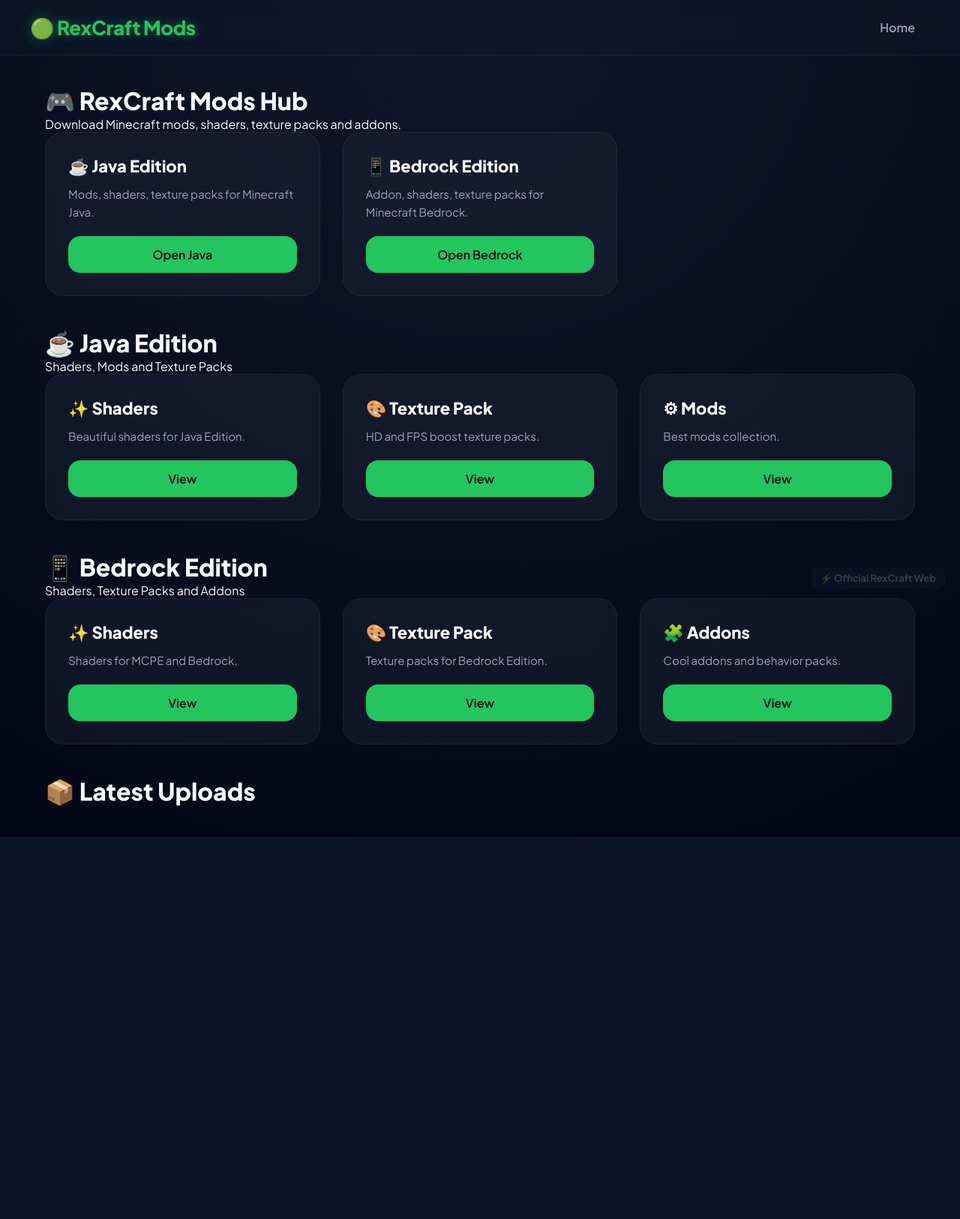
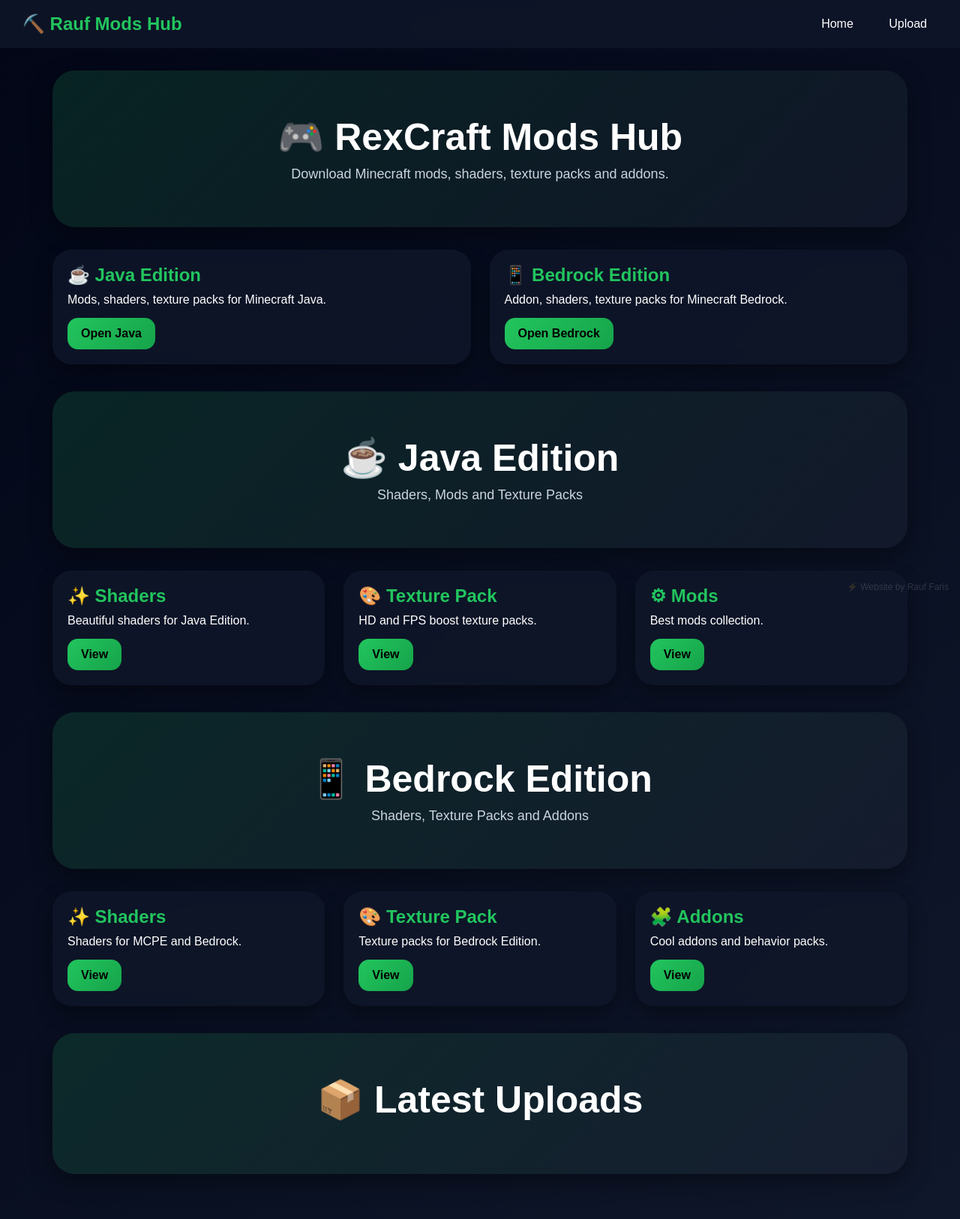
Before and after one commit to mlf167937-svg/mods-hub, a Flask app: page / in a window 1280 px wide. Shown: the whole page at 75% size. Before the commit the page ends 1116 px from the top, so only its background shows below. Run offline with Flask 3, Linux system fonts and the light colour scheme.

Commit message:
Update base.html

```diff
--- a/templates/base.html
+++ b/templates/base.html
@@ -1,252 +1,195 @@
 <!DOCTYPE html>
-<html lang="id">
+<html>
 <head>
-    <meta charset="UTF-8">
-    <title>{{ title if title else 'RexCraft Mods - Minecraft Hub' }}</title>
+<title>{{ title if title else 'Rauf Mods Hub' }}</title>
 <meta name="viewport" content="width=device-width, initial-scale=1.0">
-    <link href="https://fonts.googleapis.com/css2?family=Plus+Jakarta+Sans:wght@400;600;800&display=swap" rel="stylesheet">
 
 <style>
-        * {
-            margin: 0;
-            padding: 0;
-            box-sizing: border-box;
-            font-family: 'Plus Jakarta Sans', sans-serif;
+
+*{
+margin:0;
+padding:0;
+box-sizing:border-box;
 }
 
-        body {
-            background: radial-gradient(circle at top, #0f172a 0%, #020617 100%);
-            color: #f8fafc;
-            min-height: 100vh;
-            overflow-x: hidden;
+body{
+font-family:sans-serif;
+background:
+linear-gradient(135deg,#020617,#0f172a);
+color:white;
+min-height:100vh;
 }
 
-        .nav {
-            display: flex;
-            justify-content: space-between;
-            align-items: center;
-            padding: 20px 40px;
-            background: rgba(15, 23, 42, 0.65);
-            backdrop-filter: blur(14px);
-            -webkit-backdrop-filter: blur(14px);
-            border-bottom: 1px solid rgba(255, 255, 255, 0.05);
-            position: sticky;
-            top: 0;
-            z-index: 999;
+.nav{
+display:flex;
+justify-content:space-between;
+align-items:center;
+padding:18px 30px;
+background:rgba(15,23,42,0.8);
+backdrop-filter:blur(10px);
+position:sticky;
+top:0;
+z-index:999;
 }
 
-        .logo {
-            font-size: 26px;
-            font-weight: 800;
-            color: #22c55e;
-            text-shadow: 0 0 15px rgba(34, 197, 94, 0.4);
-            letter-spacing: -0.5px;
+.logo{
+font-size:24px;
+font-weight:bold;
+color:#22c55e;
 }
 
-        .nav-links a {
-            text-decoration: none;
-            color: #94a3b8;
-            font-weight: 600;
-            padding: 10px 20px;
-            border-radius: 12px;
-            transition: all 0.3s ease;
+.nav a{
+text-decoration:none;
+color:white;
+margin-left:15px;
+padding:10px 14px;
+border-radius:12px;
+transition:0.3s;
 }
 
-        .nav-links a:hover {
-            background: rgba(34, 197, 94, 0.15);
-            color: #22c55e;
+.nav a:hover{
+background:#22c55e;
+color:black;
 }
 
-        .container {
-            max-width: 1200px;
-            margin: auto;
-            padding: 40px 20px;
+.container{
+max-width:1200px;
+margin:auto;
+padding:30px;
 }
 
-        /* Hero Banner Utama dengan Background banner.jpg Berjalan */
-        .hero-banner {
-            position: relative;
-            height: 380px;
-            border-radius: 32px;
-            overflow: hidden;
-            display: flex;
-            flex-direction: column;
-            justify-content: center;
-            align-items: center;
-            text-align: center;
-            padding: 0 20px;
-            margin-bottom: 40px;
-            box-shadow: 0 20px 50px rgba(0, 0, 0, 0.6);
-            border: 1px solid rgba(34, 197, 94, 0.2);
+.hero{
+background:
+linear-gradient(
+135deg,
+rgba(34,197,94,0.15),
+rgba(255,255,255,0.03)
+);
+
+padding:60px 30px;
+text-align:center;
+border-radius:30px;
+margin-bottom:30px;
+box-shadow:0 10px 30px rgba(0,0,0,0.4);
 }
 
-        /* Efek Animasi Bergerak/Berjalan pada Gambar Banner */
-        .hero-bg {
-            position: absolute;
-            top: 0;
-            left: 0;
-            width: 100%;
-            height: 100%;
-            background-image: url('/static/img/banner.jpg');
-            background-size: cover;
-            background-position: center;
-            z-index: 1;
-            /* Animasi zoom & geser perlahan (berjalan otomatis) */
-            animation: bannerBerjalan 20s infinite alternate ease-in-out;
+.hero h1{
+font-size:50px;
+margin-bottom:10px;
 }
 
-        @keyframes bannerBerjalan {
-            0% {
-                transform: scale(1) translate(0px, 0px);
-            }
-            100% {
-                transform: scale(1.15) translate(-10px, -10px);
-            }
+.hero p{
+color:#cbd5e1;
+font-size:18px;
 }
 
-        /* Lapisan Gelap di atas banner agar teks gampang dibaca */
-        .hero-overlay {
-            position: absolute;
-            top: 0;
-            left: 0;
-            width: 100%;
-            height: 100%;
-            background: linear-gradient(to bottom, rgba(2, 6, 23, 0.3) 0%, rgba(2, 6, 23, 0.85) 100%);
-            z-index: 2;
+.grid{
+display:grid;
+grid-template-columns:repeat(auto-fit,minmax(280px,1fr));
+gap:25px;
 }
 
-        .hero-content {
-            position: relative;
-            z-index: 3;
-            max-width: 700px;
+.card{
+background:rgba(15,23,42,0.8);
+padding:20px;
+border-radius:25px;
+backdrop-filter:blur(10px);
+transition:0.3s;
+box-shadow:0 10px 25px rgba(0,0,0,0.4);
 }
 
-        .hero-content h1 {
-            font-size: 48px;
-            font-weight: 800;
-            margin-bottom: 16px;
-            letter-spacing: -1px;
-            background: linear-gradient(to right, #ffffff, #22c55e);
-            -webkit-background-clip: text;
-            -webkit-text-fill-color: transparent;
-            text-shadow: 0 4px 12px rgba(0,0,0,0.5);
+.card:hover{
+transform:translateY(-6px);
 }
 
-        .hero-content p {
-            color: #cbd5e1;
-            font-size: 18px;
-            text-shadow: 0 2px 8px rgba(0,0,0,0.6);
+.card h2{
+margin-bottom:10px;
+color:#22c55e;
 }
 
-        /* Grid System & Cards */
-        .grid {
-            display: grid;
-            grid-template-columns: repeat(auto-fill, minmax(320px, 1fr));
-            gap: 30px;
+.badge{
+display:inline-block;
+padding:6px 12px;
+border-radius:999px;
+background:#22c55e;
+color:black;
+font-size:13px;
+font-weight:bold;
+margin-bottom:12px;
 }
 
-        .card {
-            background: rgba(30, 41, 59, 0.4);
-            border: 1px solid rgba(255, 255, 255, 0.05);
-            padding: 30px;
-            border-radius: 24px;
-            backdrop-filter: blur(8px);
-            transition: all 0.4s cubic-bezier(0.4, 0, 0.2, 1);
-            display: flex;
-            flex-direction: column;
-            justify-content: space-between;
+.btn{
+display:inline-block;
+padding:12px 18px;
+border-radius:14px;
+background:linear-gradient(135deg,#22c55e,#16a34a);
+text-decoration:none;
+color:black;
+font-weight:bold;
+margin-top:15px;
+transition:0.3s;
 }
 
-        .card:hover {
-            transform: translateY(-8px);
-            border-color: rgba(34, 197, 94, 0.4);
-            box-shadow: 0 15px 35px rgba(34, 197, 94, 0.1);
+.btn:hover{
+transform:scale(1.04);
 }
 
-        .card h2 {
-            font-size: 22px;
-            font-weight: 700;
-            margin-bottom: 12px;
-            color: #ffffff;
+input,textarea{
+width:100%;
+padding:14px;
+margin-top:12px;
+border:none;
+border-radius:14px;
+background:#111827;
+color:white;
 }
 
-        .card:hover h2 {
-            color: #22c55e;
+.watermark{
+position:fixed;
+bottom:10px;
+right:15px;
+color:rgba(255,255,255,0.15);
+font-size:12px;
+pointer-events:none;
 }
 
-        .card p {
-            color: #94a3b8;
-            font-size: 15px;
-            line-height: 1.6;
-            margin-bottom: 20px;
+@media(max-width:700px){
+
+.hero h1{
+font-size:34px;
 }
 
-        .badge {
-            align-self: flex-start;
-            padding: 6px 14px;
-            border-radius: 999px;
-            background: rgba(34, 197, 94, 0.15);
-            color: #22c55e;
-            border: 1px solid rgba(34, 197, 94, 0.3);
-            font-size: 13px;
-            font-weight: 600;
-            margin-bottom: 16px;
+.nav{
+flex-direction:column;
+gap:15px;
 }
 
-        .btn {
-            display: inline-flex;
-            align-items: center;
-            justify-content: center;
-            padding: 14px 24px;
-            border-radius: 16px;
-            background: #22c55e;
-            text-decoration: none;
-            color: #020617;
-            font-weight: 600;
-            transition: all 0.3s ease;
-            width: 100%;
 }
 
-        .btn:hover {
-            background: #16a34a;
-            transform: translateY(-2px);
-            box-shadow: 0 6px 20px rgba(34, 197, 94, 0.4);
-        }
-
-        .watermark {
-            position: fixed;
-            bottom: 15px;
-            right: 20px;
-            color: rgba(255, 255, 255, 0.2);
-            font-size: 13px;
-            font-weight: 600;
-            background: rgba(15, 23, 42, 0.6);
-            padding: 6px 12px;
-            border-radius: 8px;
-            backdrop-filter: blur(5px);
-        }
-
-        @media (max-width: 768px) {
-            .hero-banner { height: 280px; }
-            .hero-content h1 { font-size: 32px; }
-            .nav { padding: 20px; }
-        }
 </style>
 </head>
 <body>
 
 <div class="nav">
-    <div class="logo">🟢 RexCraft Mods</div>
-    <div class="nav-links">
+
+<div class="logo">
+⛏️ Rauf Mods Hub
+</div>
+
+<div>
 <a href="/">Home</a>
+<a href="/upload">Upload</a>
 </div>
+
 </div>
 
 <div class="container">
 {% block content %}{% endblock %}
 </div>
 
-<div class="watermark">⚡ Official RexCraft Web</div>
+<div class="watermark">
+⚡ Website by Rauf Faris
+</div>
 
 </body>
 </html>
```
Lines whose indentation alone changed are shown as unchanged.
